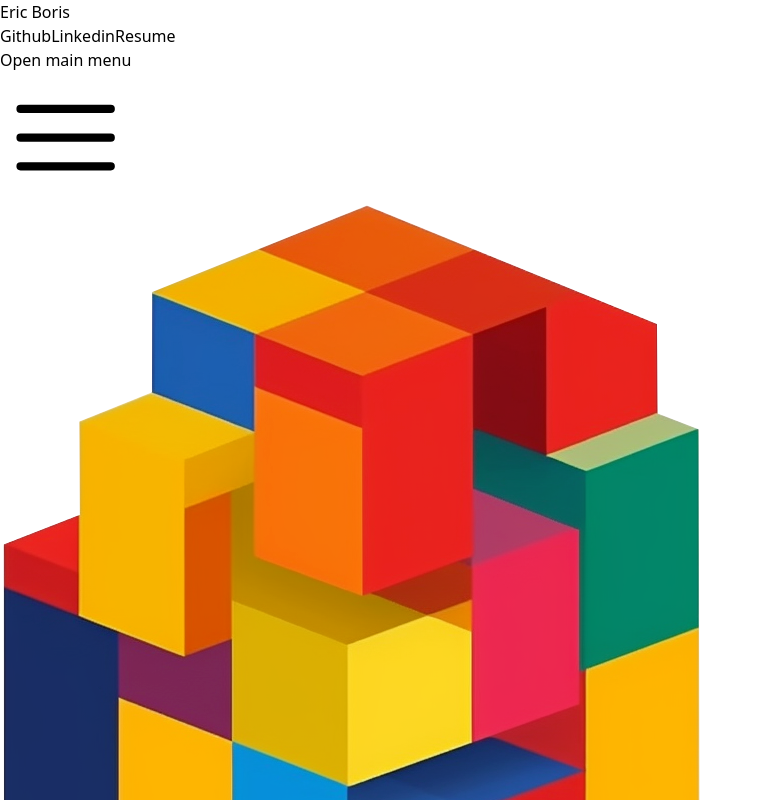
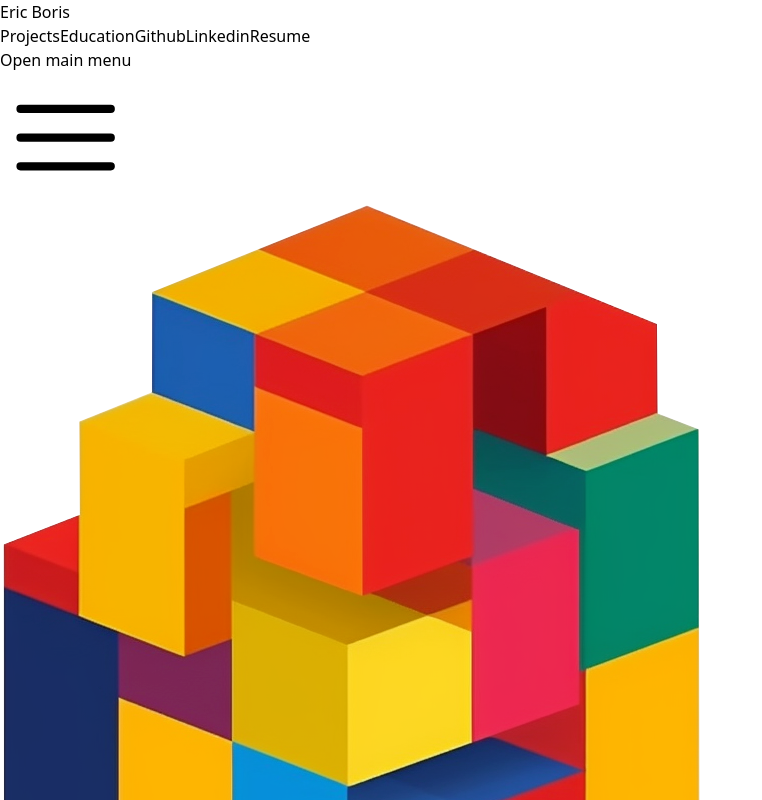
Before and after one commit to ericboris/my-portfolio, a React (Create React App) app in the folder frontend/: page / in a window 1280 px wide. Shown: the top 800 px of the page, without its empty margins (0-762 px from the left). Built offline with nearby package versions, Linux system fonts and the light colour scheme.

Commit message:
Remove unused component from App and add pages to Header nav

```diff
--- a/frontend/src/App.js
+++ b/frontend/src/App.js
@@ -2,7 +2,6 @@ import Header from "./components/Header";
 import HorizontalLine from "./components/HorizontalLine";
 import AboutMe from "./components/AboutMe";
 import Projects from "./components/Projects";
-import Educations from "./components/Educations";
 import Footer from "./components/Footer";
 
 function App() {
--- a/frontend/src/components/Header.js
+++ b/frontend/src/components/Header.js
@@ -3,6 +3,14 @@ import { Bars3Icon, XMarkIcon } from '@heroicons/react/24/solid';
 
 const Header = () => {
     const links = [
+        {
+            title: 'Projects',
+            link: 'https://www.linkedin.com/in/eric-boris/',
+        },
+        {
+            title: 'Education',
+            link: 'https://www.linkedin.com/in/eric-boris/',
+        },
         {
             title: 'Github',
             link: 'https://github.com/ericboris',
```
